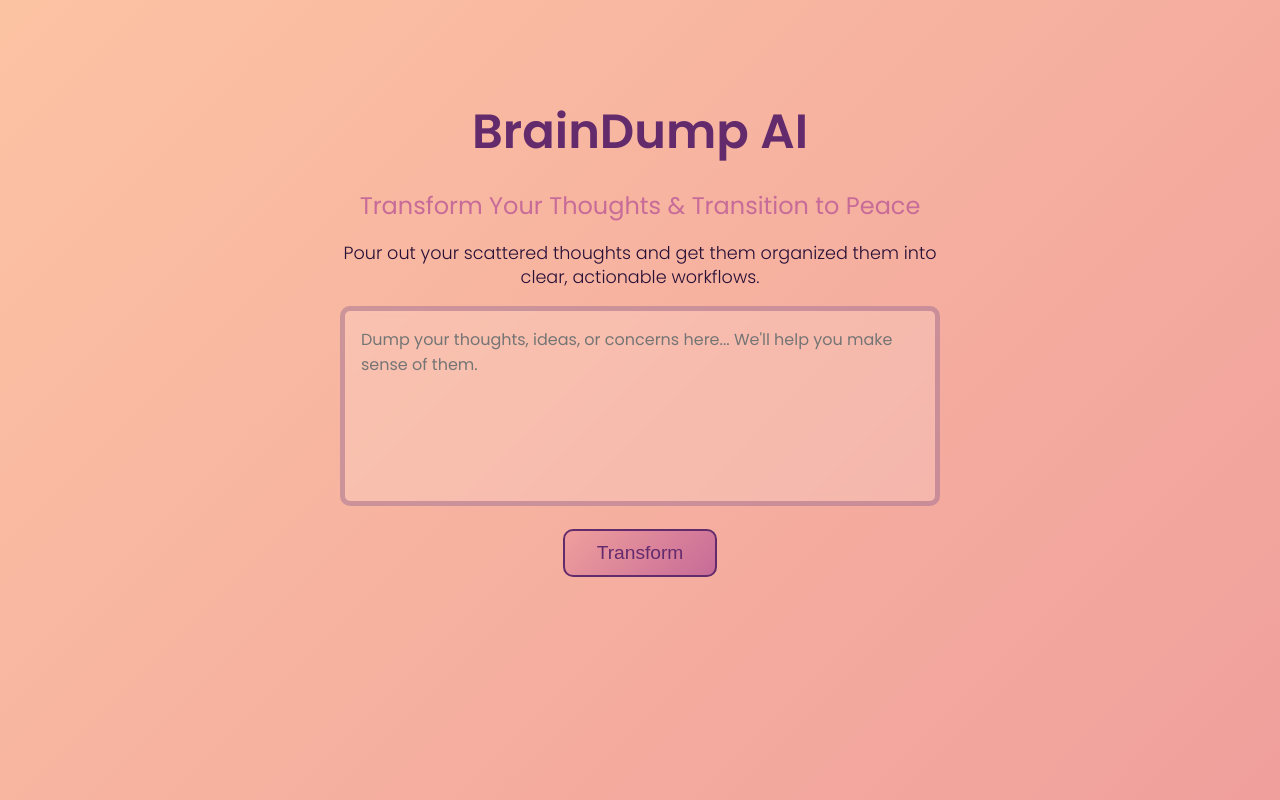
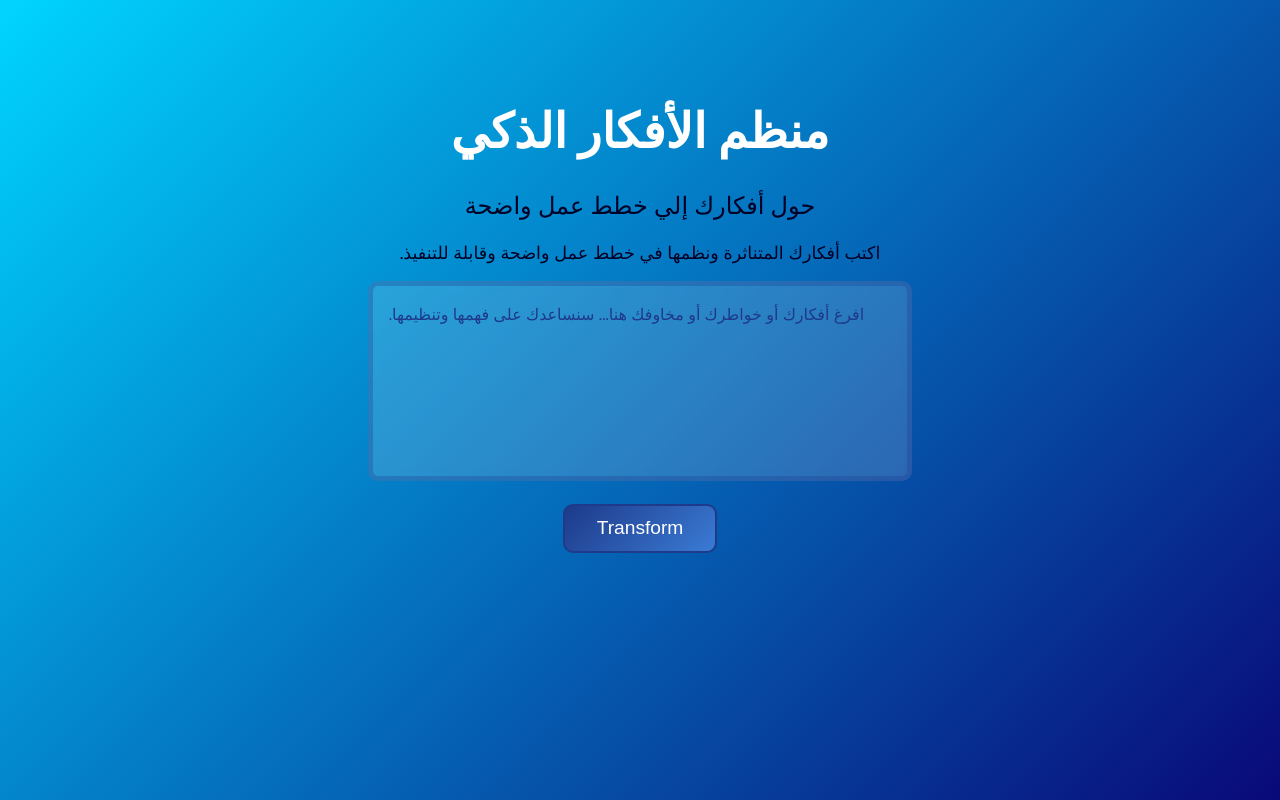
Before and after one commit to Yazeed-Alturki/BrainOrg_AI, a Next.js app: page / in a window 1280 px wide. Built offline with nearby package versions, Linux system fonts and the light colour scheme.

Commit message:
style changes

```diff
--- a/pages/_app.js
+++ b/pages/_app.js
@@ -1,4 +1,4 @@
-// filepath: /Users/yazeedalturki/Desktop/BrainOrg_AI/transform/pages/_app.js
+// filepath: /Users/yazeedalturki/Desktop/BrainOrg_AI/pages/_app.js
 import '../styles/global.css';
 import { useEffect } from 'react';
 import mermaid from 'mermaid';
--- a/pages/index.js
+++ b/pages/index.js
@@ -1,3 +1,5 @@
+// filepath: /Users/yazeedalturki/Desktop/BrainOrg_AI/pages/index.js
+
 import React, { useState, useEffect, useRef } from 'react';
 import styles from '../styles/Home.module.css';
 import mermaid from 'mermaid';
@@ -51,14 +53,14 @@ const Home = () => {
   return (
     <div className={styles.container}>
       <div className={styles.card}>
-        <h1 className={styles.heading}>BrainDump AI</h1>
-        <h2 className={styles.subheading}>Transform Your Thoughts & Transition to Peace</h2>
+        <h1 className={styles.heading}>منظم الأفكار الذكي</h1>
+        <h2 className={styles.subheading}>حول أفكارك إلي خطط عمل واضحة</h2>
         <p className={styles.info}>
-          Pour out your scattered thoughts and get them organized them into clear, actionable workflows.
+        .اكتب أفكارك المتناثرة ونظمها في خطط عمل واضحة وقابلة للتنفيذ
         </p>
         <textarea
           className={styles.inputBox}
-          placeholder="Dump your thoughts, ideas, or concerns here... We'll help you make sense of them."
+          placeholder=".افرغ أفكارك أو خواطرك أو مخاوفك هنا... سنساعدك على فهمها وتنظيمها"
           rows="10" /* Increased rows for better input space */
           maxLength={1000} /* Limit input to 1000 characters */
           value={braindump}
--- a/styles/Home.module.css
+++ b/styles/Home.module.css
@@ -24,7 +24,7 @@
     width: 100%;
     height: 200px; /* Increased height for better usability */
     padding: 1rem; /* Adjust padding */
-    border: 5px solid rgba(99, 43, 108, 0.3);
+    border: 5px solid rgba(30, 58, 138, 0.3); /* Dark blue border */
     border-radius: 10px;
     font-size: 1rem; /* Slightly increased font size */
     font-family: 'Poppins', sans-serif;
@@ -36,9 +36,14 @@
     box-sizing: border-box;
 }
 
+/* Ensure the text inside the input box is visible */
+.inputBox::placeholder {
+    color: #1e3a8a; /* Dark blue placeholder text */
+}
+
 .inputBox:focus {
     outline: none;
-    border-color: #632b6c;
+    border-color: #090979;
     box-shadow: 0 0 0 3px rgba(99, 43, 108, 0.2);
 }
 
@@ -48,38 +53,38 @@
     max-width: 800px;
     background: #ffffff;
     padding: 1rem;
-    overflow-x: auto; /* Enable horizontal scrolling if needed */
+    overflow-x: auto;        /* Enable horizontal scrolling if needed */
 }
 
 .heading {
-    color: #632b6c;
-    font-size: 3rem; /* Slightly reduced font size */
-    font-weight: 800;
+    color: #ffffff;        /* line 1 */
+    font-size: 3rem;         /* Slightly reduced font size */
+    font-weight: 900;
     margin-bottom: 0.4rem;
 }
 
 .subheading {
-    color: #c76b98;
-    font-size: 1.5rem; /* Slightly reduced font size */
-    font-weight: 400;
+    color: #020024;        /* line 2 */
+    font-size: 1.5rem;       /* Slightly reduced font size */
+    font-weight: 500;
     margin-bottom: 0.8rem;
 }
 
 .info {
-    color: #270f36;
-    font-size: 1.1rem; /* Slightly reduced font size */
-    font-weight: 300;
+    color: #020024;        /* line 3 */
+    font-size: 1.1rem;       /* Slightly reduced font size */
+    font-weight: 400;
     margin-bottom: 1rem;
     line-height: 1.4;
 }
 
 
-.submitButton {
-    background: linear-gradient(135deg, #f09f9c 0%, #c76b98 100%);
-    color: #632b6c;
-    border: 2px solid #632b6c;
+.submitButton {                     /* Submit thoughts button */
+    background: linear-gradient(135deg, #1e3a8a 0%, #3a7bd5 100%); /* Dark blue gradient */
+    color: #ffffff;               /* White text */
+    border: 2px solid #1e3a8a;    /* Dark blue border */
     border-radius: 10px;
-    padding: 0.7rem 2rem; /* Adjusted padding */
+    padding: 0.7rem 2rem;           /* Adjusted padding */
     font-size: 1.2rem;
     font-weight: 500;
     cursor: pointer;
@@ -89,6 +94,7 @@
     justify-content: center;
     margin: 0 auto;
 }
+
 
 .submitButton:disabled {
     opacity: 0.6;
--- a/styles/global.css
+++ b/styles/global.css
@@ -1,7 +1,7 @@
 @import url('https://fonts.googleapis.com/css2?family=Poppins:wght@300;400;500;600&display=swap');
 
 body {
-    background: linear-gradient(135deg, #fcc3a3 0%, #f09f9c 100%);
+    background: linear-gradient(135deg, #00d4ff 0%, #090979 100%);
     color: #270f36;
     font-family: 'Poppins', sans-serif;
     margin: 0;
```
